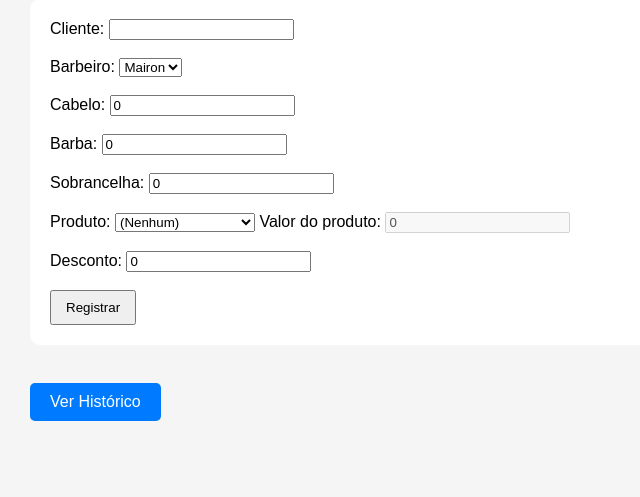
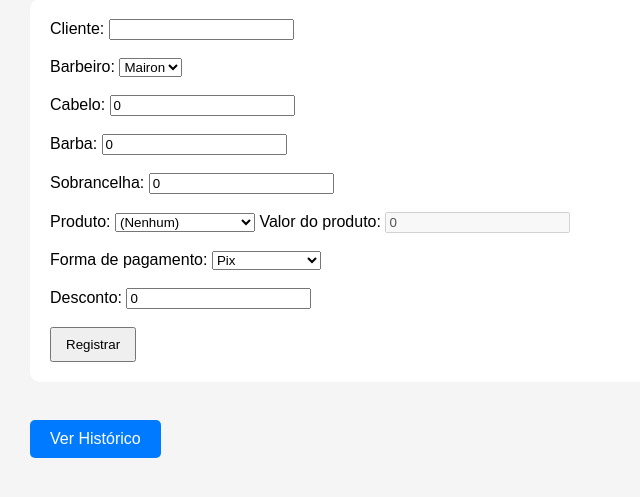
Before and after one commit to ghennsouza-wq/Barbearia, a Flask app: page /registrar in a window 1280 px wide. Shown: the part 89-586 px from the top of the page, without its empty margins (0-640 px from the left). Run offline with Flask 3, Linux system fonts and the light colour scheme; the visitor is signed in with stand-in values (Sample User, id 1); some libraries are stand-ins or nearby versions.

Commit message:
Update registrar.html

```diff
--- a/templates/registrar.html
+++ b/templates/registrar.html
@@ -58,6 +58,17 @@
     <br><br>
 
     <label>
+        Forma de pagamento:
+        <select name="pagamento" required>
+            <option value="pix">Pix</option>
+            <option value="dinheiro">Dinheiro</option>
+            <option value="debito">Cartão Débito</option>
+            <option value="credito">Cartão Crédito</option>
+        </select>
+    </label>
+    <br><br>
+
+    <label>
         Desconto:
         <input type="number" step="0.01" min="0" name="desconto" value="0">
     </label>
```
